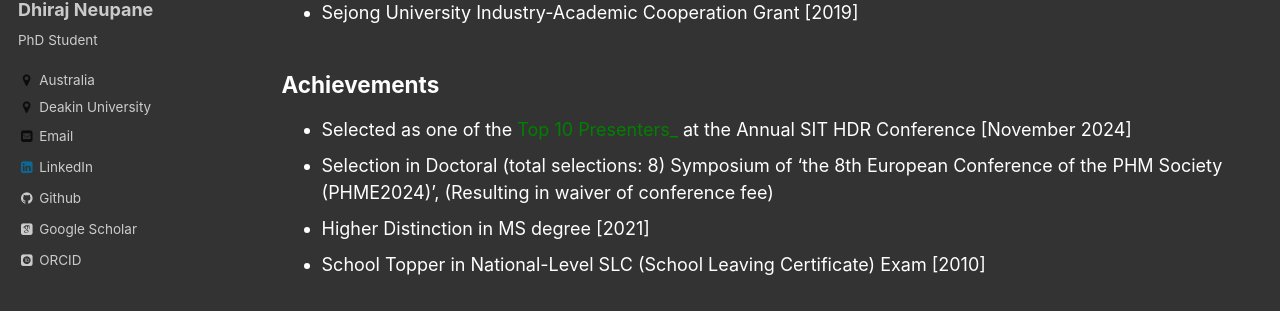
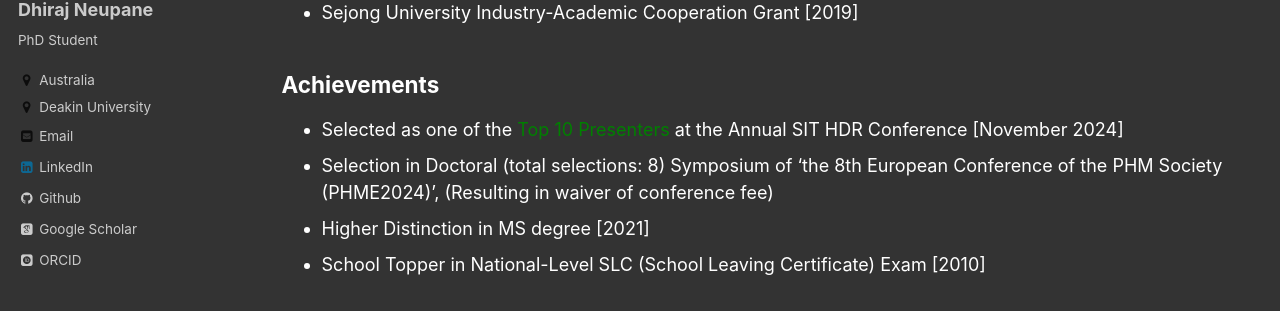
Before and after one commit to dhirajneupane/academicPortfolio, a Jekyll site: the page built from _pages/grants-awards.md, in a window 1280 px wide and 1210 px high. Shown: the part 345-656 px from the top of the window. Built offline with Jekyll 4.4.1, drawn with Linux system fonts in a browser that asks for light colours; some web fonts are replaced.

Commit message:
Update grants-awards.md

```diff
--- a/_pages/grants-awards.md
+++ b/_pages/grants-awards.md
@@ -13,7 +13,7 @@ redirect_from:
 * Sejong University Industry-Academic Cooperation Grant [2019]
 
 ## Achievements
-* Selected as one of the [<span style="color:green">Top 10 Presenters_</span>](https://www.linkedin.com/feed/update/urn:li:activity:7264019927047503874/){:target="_blank"} at the Annual SIT HDR Conference [November 2024]
+* Selected as one of the [<span style="color:green">Top 10 Presenters</span>](https://www.linkedin.com/feed/update/urn:li:activity:7264019927047503874/){:target="_blank"} at the Annual SIT HDR Conference [November 2024]
 * Selection in Doctoral (total selections: 8) Symposium of 'the 8th European Conference of the PHM Society (PHME2024)', (Resulting in waiver of conference fee)
 * Higher Distinction in MS degree [2021]
 * School Topper in National-Level SLC (School Leaving Certificate) Exam [2010]
```
